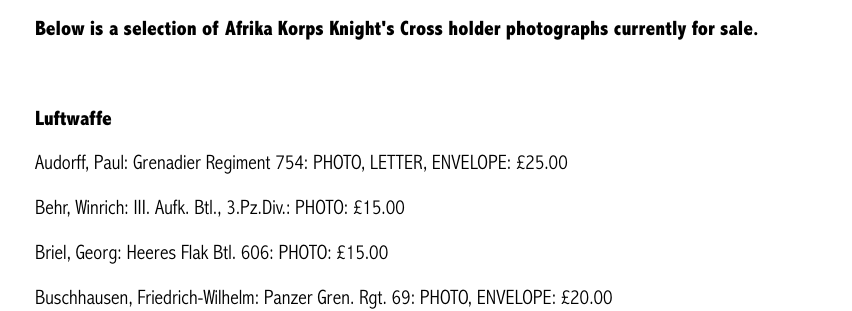
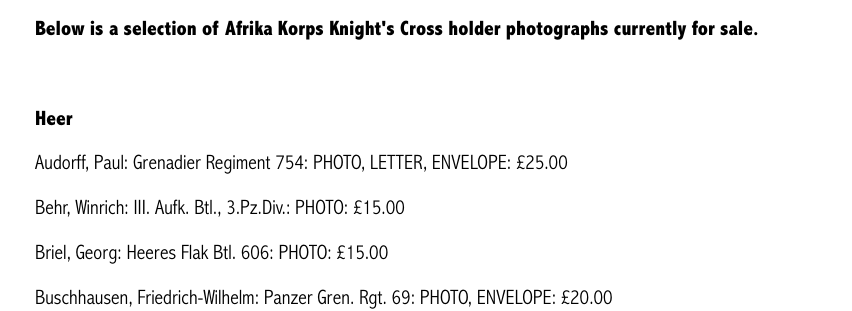
Before and after one commit to lahphotographs/lahphotographs.github.com, a Jekyll site: the page built from europeanvolunteer.md, in a window 1280 px wide. Shown: the part 318-629 px from the top of the page, without its empty margins (210-1062 px from the left). Built offline with Jekyll 4.4.1, drawn with Linux system fonts in a browser that asks for light colours.

Commit message:
Update europeanvolunteer.md

```diff
--- a/europeanvolunteer.md
+++ b/europeanvolunteer.md
@@ -10,7 +10,7 @@ permalink: /europeanvolunteer.html
 
 <p><b>Below is a selection of Afrika Korps Knight's Cross holder photographs currently for sale.</b></p>
 <br />
-<p><b><centre>Luftwaffe</centre></b></p>
+<p><b><centre>Heer</centre></b></p>
 <p>Audorff,	Paul: Grenadier Regiment 754:	PHOTO, LETTER, ENVELOPE: £25.00</p>
 <p>Behr,	Winrich: III. Aufk. Btl., 3.Pz.Div.: 	PHOTO:	£15.00</p>
 <p>Briel,	Georg: Heeres Flak Btl. 606:	PHOTO: £15.00</p>
```
